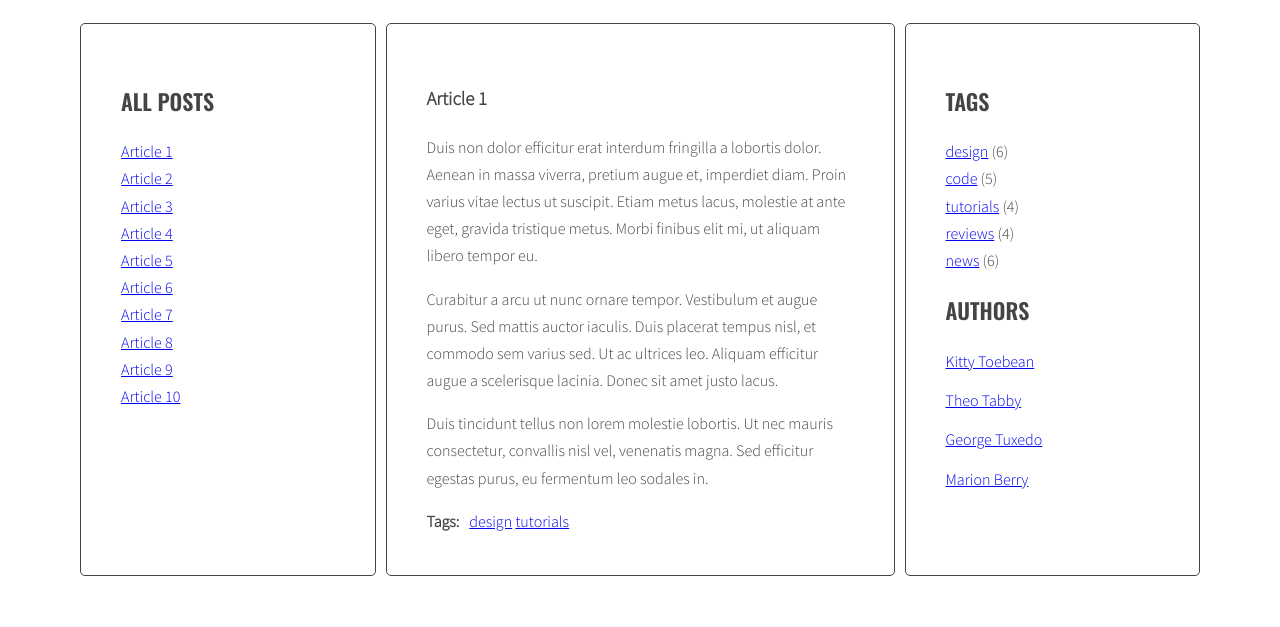
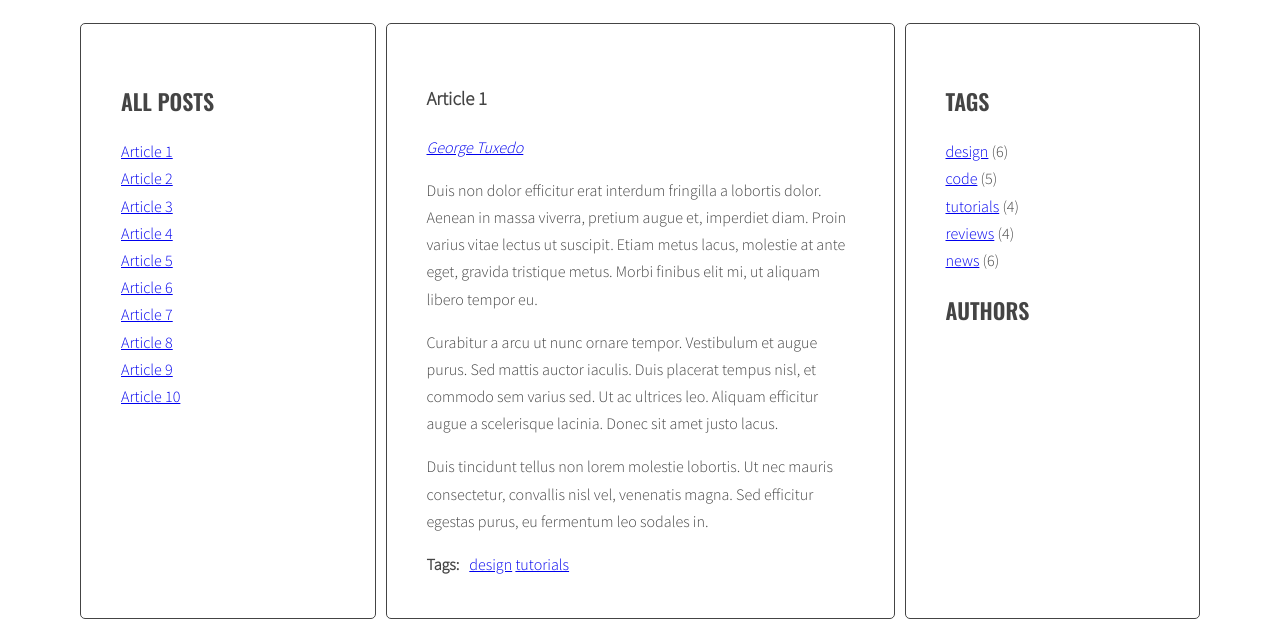
Before and after one commit to kojak01/website-from-js, a website: page index.html in a window 1280 px wide. Shown: the part 220-847 px from the top of the page. Before the commit the page ends 804 px from the top, so only its background shows below. Drawn offline with nearby package versions, Linux system fonts and the light colour scheme.

Commit message:
add function generateAuthors

```diff
--- a/index.html
+++ b/index.html
@@ -170,26 +170,6 @@
           </ul>
           <h2 class="section-title">Authors</h2>
           <ul class="list authors">
-            <li>
-              <a href="#">
-                <span class="author-name">Kitty Toebean</span>
-              </a>
-            </li>
-            <li>
-              <a href="#">
-                <span class="author-name">Theo Tabby</span>
-              </a>
-            </li>
-            <li>
-              <a href="#">
-                <span class="author-name">George Tuxedo</span>
-              </a>
-            </li>
-            <li>
-              <a href="#">
-                <span class="author-name">Marion Berry</span>
-              </a>
-            </li>
           </ul>
         </aside>
       </main>
--- a/js/script.js
+++ b/js/script.js
@@ -29,7 +29,8 @@ const titleClickHandler = function(event){
  const optArticleSelector = '.post',
  optTitleSelector = '.post-title',
  optTitleListSelector = '.titles',
- optArticleTagsSelector = '.post-tags .list';
+ optArticleTagsSelector = '.post-tags .list',
+ optArticleAuthorSelector =  '.post-author';
 
  function generateTitleLinks(customSelector = ''){
   /* [DONE] remove contents of titleList */
@@ -125,3 +126,27 @@ function addClickListenersToTags(){
   }
 }
 addClickListenersToTags();
+
+function generateAuthors() {
+
+  /* find all articles */
+  const articles = document.querySelectorAll(optArticleSelector);
+  /* START LOOP: for every article*/
+  for(let article of articles) {
+    /* find author wrapper*/
+    const authorsList =  article.querySelector(optArticleAuthorSelector);
+    /* make html variable with empty string */
+    let html = '';
+    /* get tags from data-author attribute */
+    const articleAuthor = article.getAttribute('data-author');
+     /* generate HTML of the link */
+    const linkHTML = '<a href="#author-' + articleAuthor + '">' + articleAuthor + '</a>';
+    /* add generated code to html variable */
+    html = html + linkHTML;
+     /* insert HTML of all the links into the Authors wrapper */
+    authorsList.innerHTML = html;
+  };
+
+};
+
+generateAuthors();
```
